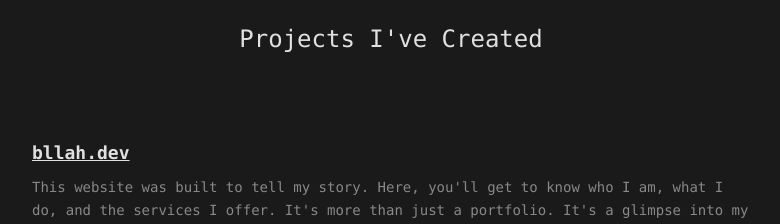
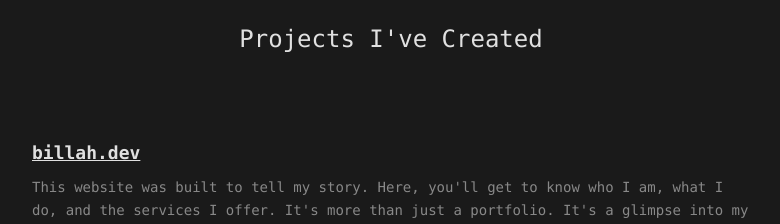
Before and after one commit to billahdotdev/me, a React (Vite) app: page / in a window 1280 px wide. Shown: the part 860-1084 px from the top of the page, without its empty margins (249-1029 px from the left). Built offline with nearby package versions, Linux system fonts and the light colour scheme.

Commit message:
Update MyWork.jsx

```diff
--- a/components/MyWork.jsx
+++ b/components/MyWork.jsx
@@ -22,7 +22,7 @@ export default function MyWork({ handleCompanyClick }) {
             }
           >
             <div className="company-info">
-              <h3>bllah.dev</h3>
+              <h3>billah.dev</h3>
               <p>
                 This website was built to tell my story. Here, you'll get to
                 know who I am, what I do, and the services I offer. It's more
```
